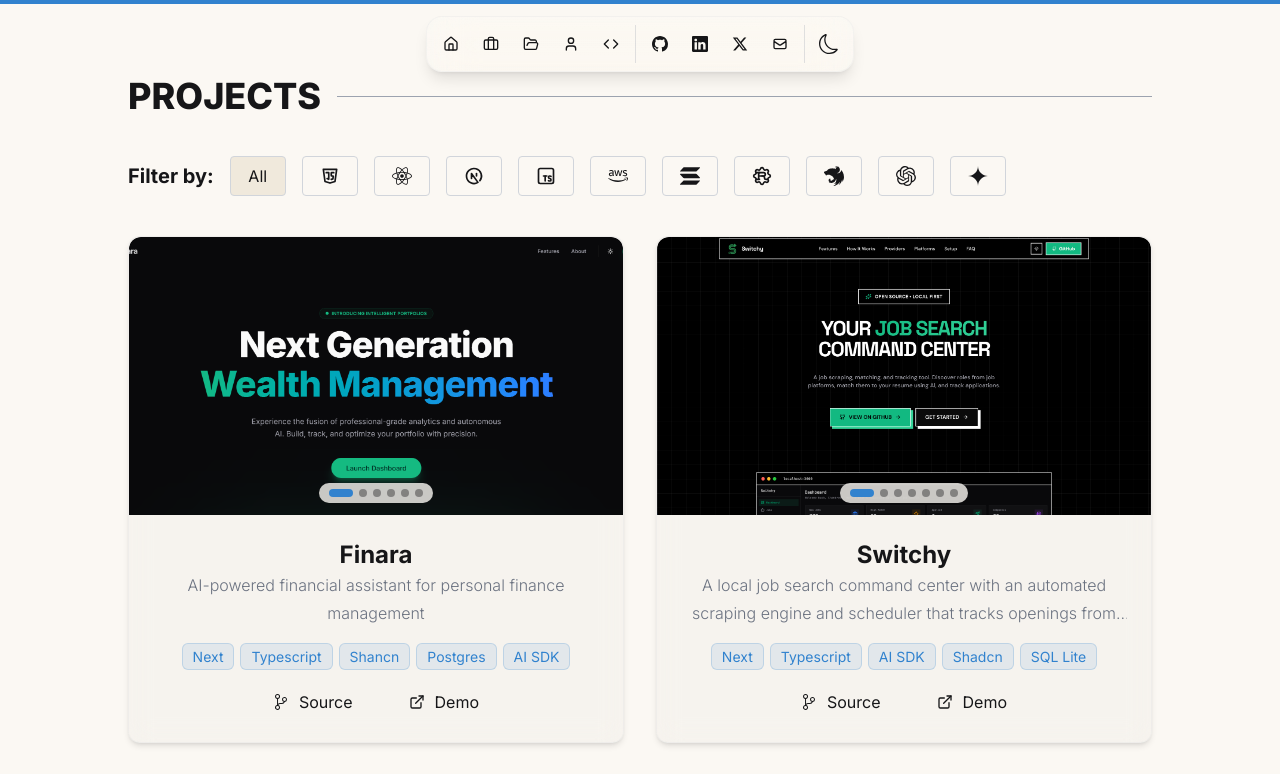
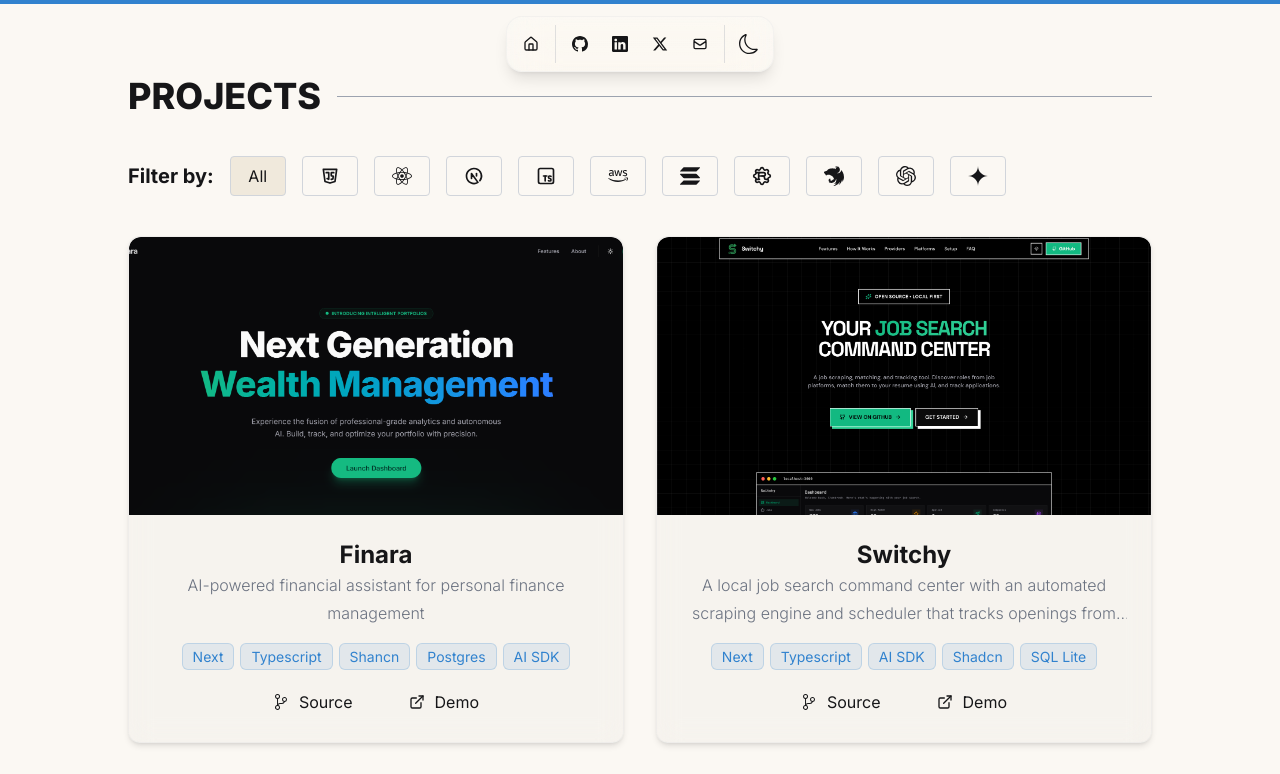
Before and after one commit to Chandresh726/Portfolio, a Next.js app: page /projects in a window 1280 px wide. Shown: the top 774 px of the page. Built offline with nearby package versions, Linux system fonts and the light colour scheme.

Commit message:
projects UI enhancements

```diff
--- a/app/layout.tsx
+++ b/app/layout.tsx
@@ -31,7 +31,7 @@ export default function RootLayout({ children }: LayoutProps) {
 			<head>
 				<JsonLd />
 			</head>
-			<body className={`${inter.className} pt-12 md:pt-14`}>
+			<body className={`${inter.className} pt-12 md:pt-14 flex flex-col min-h-screen`}>
 				<a
 					href="#intro"
 					className="sr-only focus:not-sr-only focus:absolute focus:top-4 focus:left-4 focus:z-50 focus:px-4 focus:py-2 focus:bg-blue-light focus:text-white focus:rounded"
@@ -41,7 +41,7 @@ export default function RootLayout({ children }: LayoutProps) {
 				<ThemeContext>
 					<TooltipProvider delayDuration={0}>
 						<ScrollProgress />
-						<main>
+						<main className="flex-1">
 							<Suspense fallback={<Loading />}>
 								{children}
 								<Analytics />
--- a/app/loading.tsx
+++ b/app/loading.tsx
@@ -2,7 +2,7 @@ import { Loader } from "components";
 
 export default function Loading() {
 	return (
-		<div className="flex-center">
+		<div className="flex-center flex-1 min-h-[60vh]">
 			<Loader textClassNames="text-2xl text-center" />
 		</div>
 	);
--- a/app/projects/components/Filter.tsx
+++ b/app/projects/components/Filter.tsx
@@ -1,7 +1,7 @@
 "use client";
 
-import React, { useRef, useState } from "react";
-import { LazyMotion, domAnimation, useInView } from "framer-motion";
+import React, { useState } from "react";
+import { motion } from "framer-motion";
 import { TbBrandJavascript, TbBrandNextjs, TbBrandRust, TbBrandTypescript } from "react-icons/tb";
 import { FaReact, FaAws } from "react-icons/fa";
 import { SiSolana, SiNestjs, SiOpenai, SiGooglegemini } from "react-icons/si";
@@ -9,8 +9,6 @@ import { FilterButton } from "./FilterButton";
 import type { FilterProps } from "types";
 
 export function Filter({ onClick = () => {} }: FilterProps) {
-	const animRef = useRef<HTMLDivElement>(null);
-	const isInView = useInView(animRef as React.RefObject<Element>, { once: true });
 	const [activeFilter, setActiveFilter] = useState<string | undefined>(undefined);
 
 	const handleFilterClick = (filter: string | undefined) => {
@@ -19,14 +17,11 @@ export function Filter({ onClick = () => {} }: FilterProps) {
 	};
 
 	return (
-		<LazyMotion features={domAnimation}>
-			<div
-				ref={animRef}
+		<motion.div
 			className="flex items-start flex-col sm:flex-row sm:items-center gap-4 my-10"
-				style={{
-					opacity: isInView ? 1 : 0,
-					transition: "all 0.9s cubic-bezier(0.17, 0.55, 0.55, 1) 1s"
-				}}
+			initial={{ opacity: 0, y: 10 }}
+			animate={{ opacity: 1, y: 0 }}
+			transition={{ duration: 0.4, delay: 0.15, ease: [0.25, 0.1, 0.25, 1] }}
 		>
 			<h3 aria-label="Filter projects" tabIndex={0} className="font-bold text-xl">
 				Filter by:
@@ -110,7 +105,6 @@ export function Filter({ onClick = () => {} }: FilterProps) {
 					<SiGooglegemini size="20" />
 				</FilterButton>
 			</div>
-			</div>
-		</LazyMotion>
+		</motion.div>
 	);
 }
--- a/app/projects/components/Projects.tsx
+++ b/app/projects/components/Projects.tsx
@@ -1,6 +1,6 @@
 "use client";
 
-import { motion } from "framer-motion";
+import { AnimatePresence, motion } from "framer-motion";
 import { ProjectItem } from "../../sections/project/ProjectItem";
 import type { ProjectsProps } from "types";
 
@@ -8,37 +8,41 @@ const containerVariants = {
 	hidden: {},
 	visible: {
 		transition: {
-			staggerChildren: 0.1,
-			delayChildren: 0.1
+			staggerChildren: 0.08,
+			delayChildren: 0.05
 		}
 	}
 };
 
-export function Projects({ projects, limit, category }: ProjectsProps) {
+export function Projects({ projects, limit, category, immediate }: ProjectsProps & { immediate?: boolean }) {
 	const filteredProjects = category
 		? projects?.filter((project) => project.stack.includes(category))
 		: projects;
 
 	if (!filteredProjects || filteredProjects.length === 0) {
 		return (
-			<div className="flex-center">
-				<h3 className="text-2xl">No projects found</h3>
+			<div className="flex-center py-20">
+				<h3 className="text-2xl text-text-muted">No projects found</h3>
 			</div>
 		);
 	}
 
+	const animationProps = immediate
+		? { initial: "hidden" as const, animate: "visible" as const }
+		: { initial: "hidden" as const, whileInView: "visible" as const, viewport: { once: true, margin: "-50px" } };
+
 	return (
+		<AnimatePresence mode="wait">
 			<motion.div
 				className="grid grid-cols-1 md:grid-cols-2 gap-8 w-full"
 				variants={containerVariants}
-			initial="hidden"
-			whileInView="visible"
-			viewport={{ once: true, margin: "-50px" }}
-			key={category}
+				{...animationProps}
+				key={category ?? "all"}
 			>
 				{filteredProjects.slice(0, limit || filteredProjects.length).map((project, index) => (
 					<ProjectItem key={`${project.title}-${category}-${index}`} project={project} />
 				))}
 			</motion.div>
+		</AnimatePresence>
 	);
 }
--- a/app/projects/page.tsx
+++ b/app/projects/page.tsx
@@ -1,6 +1,7 @@
 "use client";
 
-import { useState, useEffect } from "react";
+import { useState } from "react";
+import { motion } from "framer-motion";
 import { ErrorBoundary } from "react-error-boundary";
 import { HeadingDivider, ErrorFallback } from "components";
 import { Filter } from "./components/Filter";
@@ -10,19 +11,19 @@ import { PROJECTS } from "../../constants";
 export default function Page() {
 	const [category, setCategory] = useState<string | undefined>(undefined);
 
-	useEffect(() => {
-		window.scrollTo(0, 0);
-	}, []);
-
-	const onClick = (catName: string | undefined) => setCategory(catName);
-
 	return (
-		<section id="projects" className="section">
+		<motion.section
+			id="projects"
+			className="section"
+			initial={{ opacity: 0 }}
+			animate={{ opacity: 1 }}
+			transition={{ duration: 0.3 }}
+		>
 			<HeadingDivider title="Projects" />
-			<Filter onClick={onClick} />
+			<Filter onClick={(catName) => setCategory(catName)} />
 			<ErrorBoundary FallbackComponent={ErrorFallback}>
-				<Projects projects={PROJECTS} category={category} />
+				<Projects projects={PROJECTS} category={category} immediate />
 			</ErrorBoundary>
-		</section>
+		</motion.section>
 	);
 }
--- a/app/sections/project/ProjectItem.tsx
+++ b/app/sections/project/ProjectItem.tsx
@@ -41,7 +41,7 @@ export function ProjectItem({ project }: ProjectItemProps) {
 
 			<div className="flex-[2] p-5 lg:p-6 text-center flex flex-col gap-4">
 				<header className="flex-1 flex items-center justify-start flex-col">
-					<h3 tabIndex={0} className="text-xl lg:text-2xl font-bold">
+					<h3 tabIndex={0} className="text-xl lg:text-2xl font-bold transition-colors group-hover:text-blue-light">
 						{title}
 					</h3>
 					<p tabIndex={0} className="text-sm lg:text-base leading-6 lg:leading-7 font-light line-clamp-2 text-text-muted">
--- a/components/Footer.tsx
+++ b/components/Footer.tsx
@@ -15,11 +15,13 @@ export function AppFooter() {
 	return (
 		<motion.footer
 			ref={footerRef}
-			className="container-md py-4 mt-2 relative before:absolute before:top-0 before:left-4 before:right-4 sm:before:left-6 sm:before:right-6 md:before:left-8 md:before:right-8 lg:before:left-10 lg:before:right-10 xl:before:left-0 xl:before:right-0 before:h-[1px] before:bg-divider"
+			className="w-full py-4 mt-2"
 			initial={{ y: 50, opacity: 0 }}
 			animate={isInView ? { y: 0, opacity: 1 } : { y: 50, opacity: 0 }}
 			transition={{ duration: 0.9, ease: [0.17, 0.55, 0.55, 1] as const }}
 		>
+			<div className="container-md">
+				<div className="border-t border-divider pt-4" />
 				<div className="flex flex-col md:flex-row justify-between items-center md:items-center gap-4 md:gap-0">
 					<div className="w-full md:w-1/3 flex justify-center md:justify-start">
 						<ConnectMedia />
@@ -40,6 +42,7 @@ export function AppFooter() {
 						</div>
 					</div>
 				</div>
+			</div>
 		</motion.footer>
 	);
 }
--- a/components/layout/dock-nav.tsx
+++ b/components/layout/dock-nav.tsx
@@ -13,6 +13,7 @@ import { FaXTwitter } from "react-icons/fa6";
 import { HiOutlineMail } from "react-icons/hi";
 import { motion } from "framer-motion";
 import { useEffect, useState } from "react";
+import { usePathname } from "next/navigation";
 
 function getIconColor(label: string): string {
 	switch (label) {
@@ -57,6 +58,10 @@ const socialLinks = [
 
 export function DockNav() {
 	const [isMac, setIsMac] = useState(false);
+	const pathname = usePathname();
+	const isHome = pathname === "/";
+
+	const visibleNavItems = isHome ? navItems : [navItems[0]];
 
 	useEffect(() => {
 		setIsMac(navigator.platform.toUpperCase().includes("MAC"));
@@ -83,7 +88,7 @@ export function DockNav() {
         hover:bg-surface/25 hover:border-outline/30
         dark:hover:bg-surface/30 dark:hover:border-outline/15"
 			>
-				{navItems.map((item) => (
+				{visibleNavItems.map((item) => (
 					<DockIcon key={item.href}>
 						<Tooltip>
 							<TooltipTrigger asChild>
--- a/components/ui/image-carousel.tsx
+++ b/components/ui/image-carousel.tsx
@@ -274,9 +274,14 @@ export function ImageCarousel({ images, alt = "Project image" }: ImageCarouselPr
 					</motion.div>
 				)}
 
-				{/* Dot indicators - bottom center */}
+				{/* Dot indicators - bottom center, visible on hover */}
 				{images.length > 1 && (
-					<div className="absolute bottom-3 left-1/2 -translate-x-1/2 z-10">
+					<motion.div
+						initial={{ opacity: 0 }}
+						animate={{ opacity: isHovered ? 1 : 0 }}
+						transition={{ duration: 0.2 }}
+						className="absolute bottom-3 left-1/2 -translate-x-1/2 z-10"
+					>
 						<div className="flex items-center gap-1.5 px-2.5 py-1.5 rounded-full bg-surface/80 backdrop-blur-sm">
 							{images.map((_, index) => (
 								<button
@@ -294,7 +299,7 @@ export function ImageCarousel({ images, alt = "Project image" }: ImageCarouselPr
 								/>
 							))}
 						</div>
-					</div>
+					</motion.div>
 				)}
 			</div>
 
```
Lines whose indentation alone changed are shown as unchanged.
